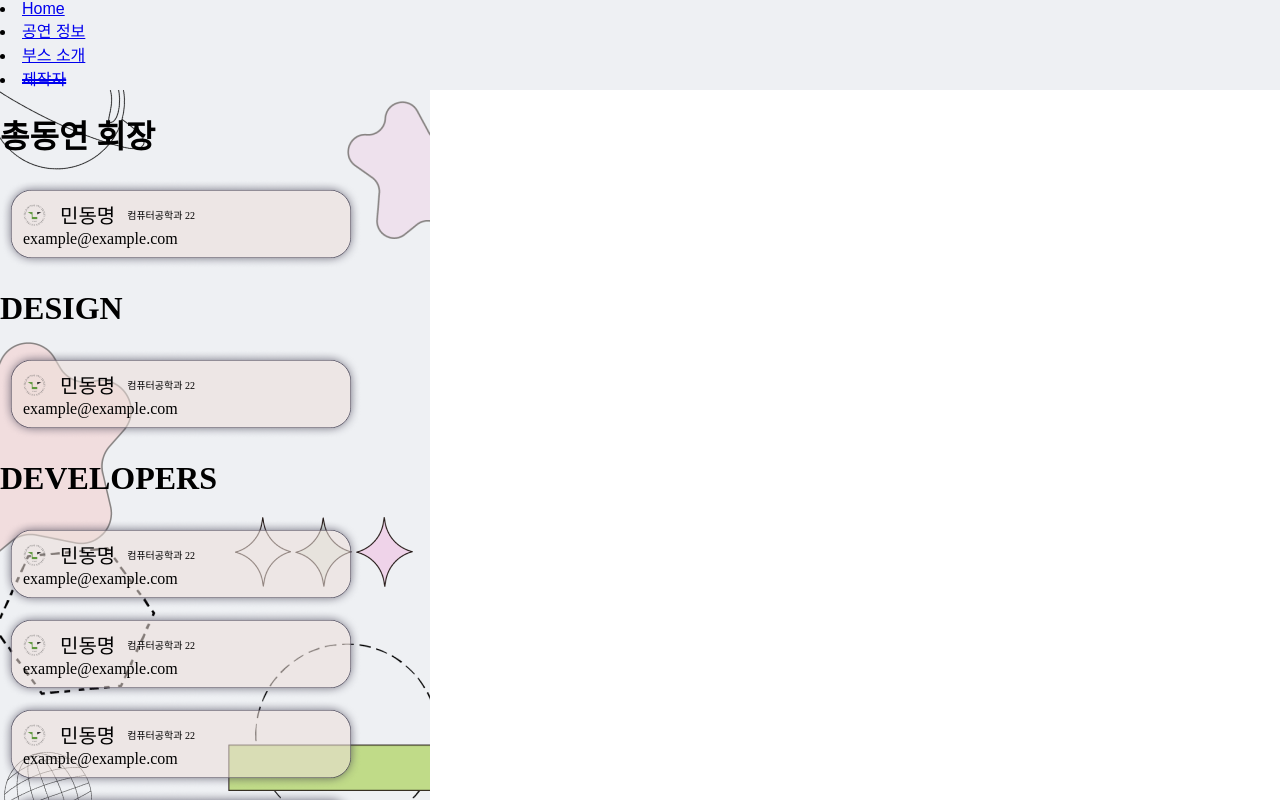
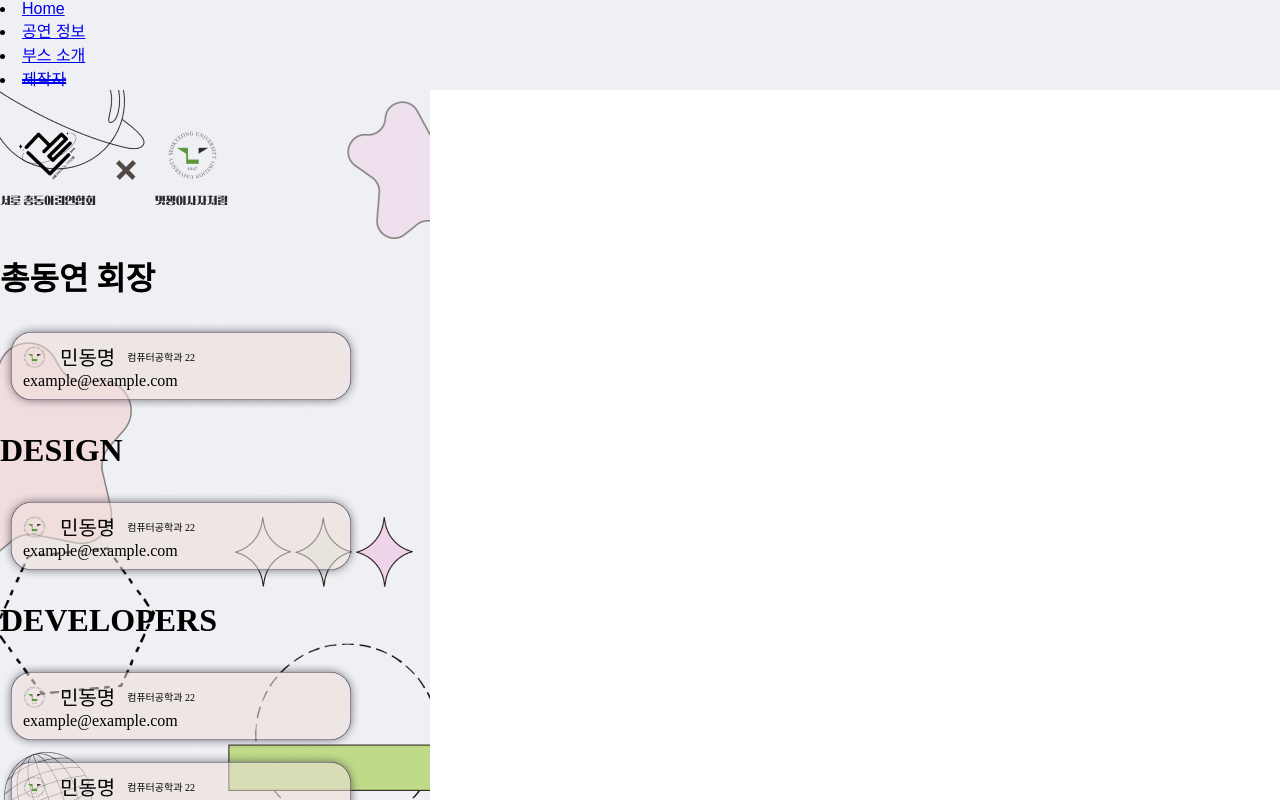
Before and after one commit to LikeLion-SKU/2024-SKU-Club-Fair, a React (Vite) app: page /about in a window 1280 px wide. Shown: the top 800 px of the page. Built offline with nearby package versions, Linux system fonts and the light colour scheme; a web font is replaced by a local one.

Commit message:
fix/ 제작자 그림 수정

```diff
--- a/src/pages/About.jsx
+++ b/src/pages/About.jsx
@@ -7,7 +7,9 @@ export default function About() {
   return (
     <BgAbout>
       <Header />
-      <Colla />
+      <div style={{height : '40px'}}></div>
+      <img src='/colla.png'></img>
+      <div style={{height : '20px'}}></div>
       <h1>총동연 회장</h1>
       <InfoLine
         name="민동명"
--- a/src/styles/page_about.jsx
+++ b/src/styles/page_about.jsx
@@ -23,9 +23,13 @@ export const Colla = styled.div`
     @media screen and (max-width: 500px) {
         width : 228px;
         height: 78px;
-        margin : 0px 0px;
+        margin : 0px 0px 0px 0px;
+        display: flex;
+        flex-direction: column;
+        align-items: center;
+        justify-content: center;
         background-image: url('/colla.png');
-        background-size: contain;
+        background-size: 100% 100%;
         background-repeat: no-repeat;
     }
 `;
```
